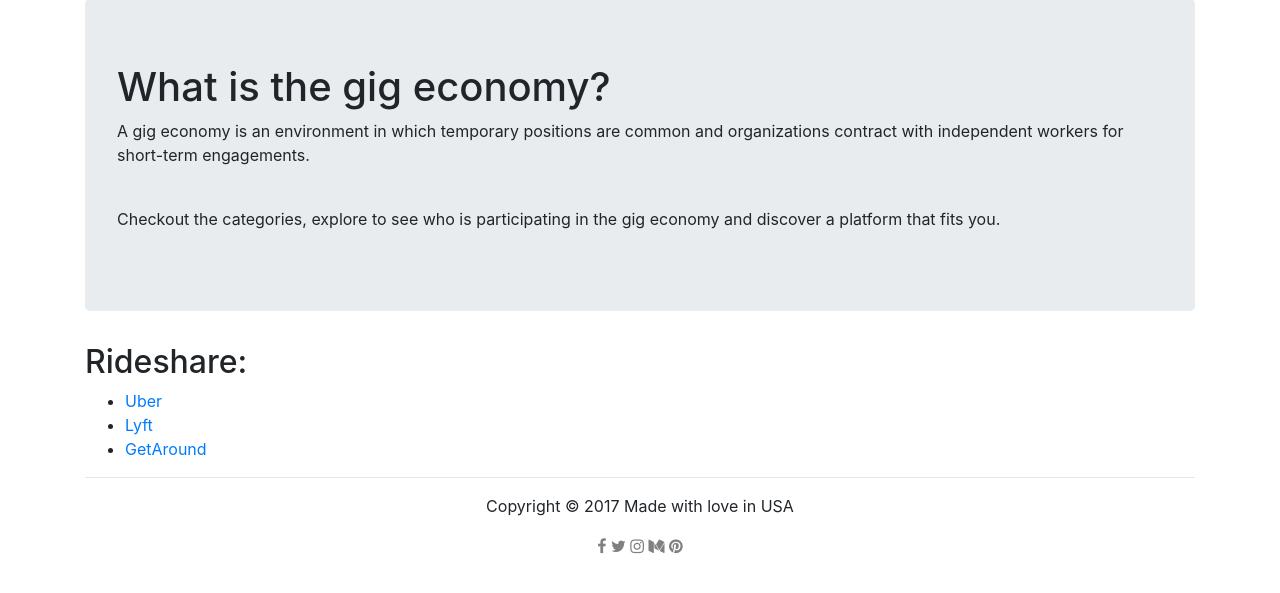
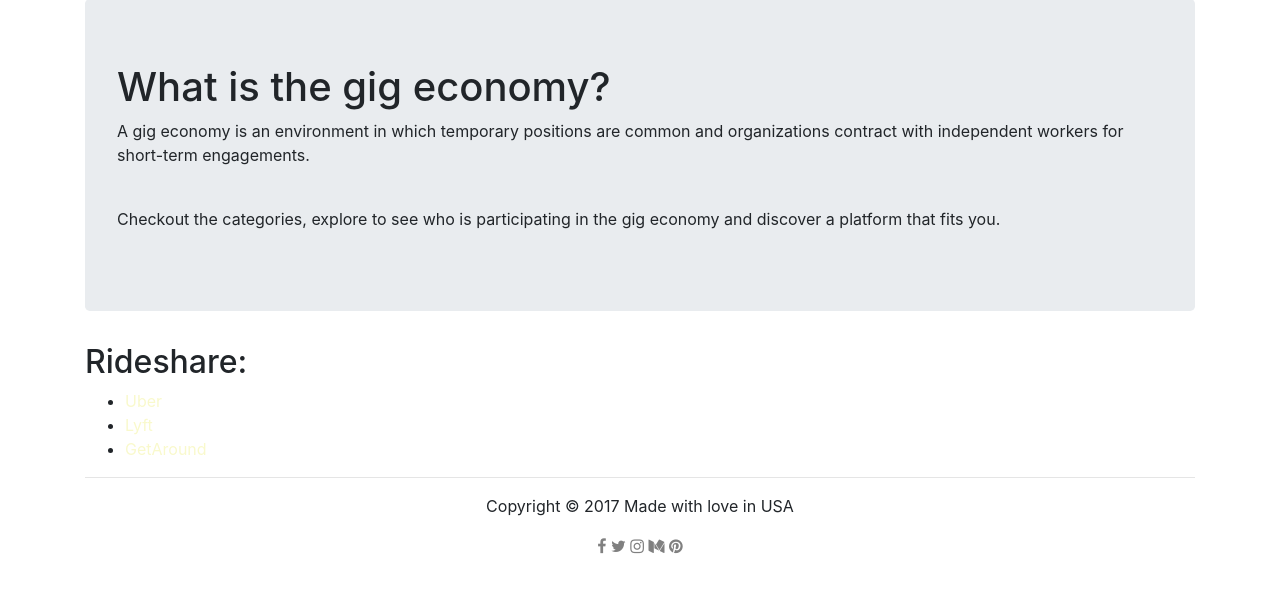
Before and after one commit to huyenhoang/catalog-app, a Flask app: page /categories/1/ in a window 1280 px wide. Shown: the part 81-674 px from the top of the page. Run offline with Flask 2, Linux system fonts and the light colour scheme; some libraries are stand-ins or nearby versions.

Commit message:
styles: global a tag styles

```diff
--- a/static/styles.css
+++ b/static/styles.css
@@ -1,8 +1,11 @@
 /* --- Global --- */
 
-a:hover, a:visited, a:link, a:active
-{
-    text-decoration: none;
+a {
+  color: #f9f9cc;
+}
+
+a:hover, a:visited, a:link, a:active {
+  text-decoration: none;
 }
 
 /* --- Nav --- */
```
